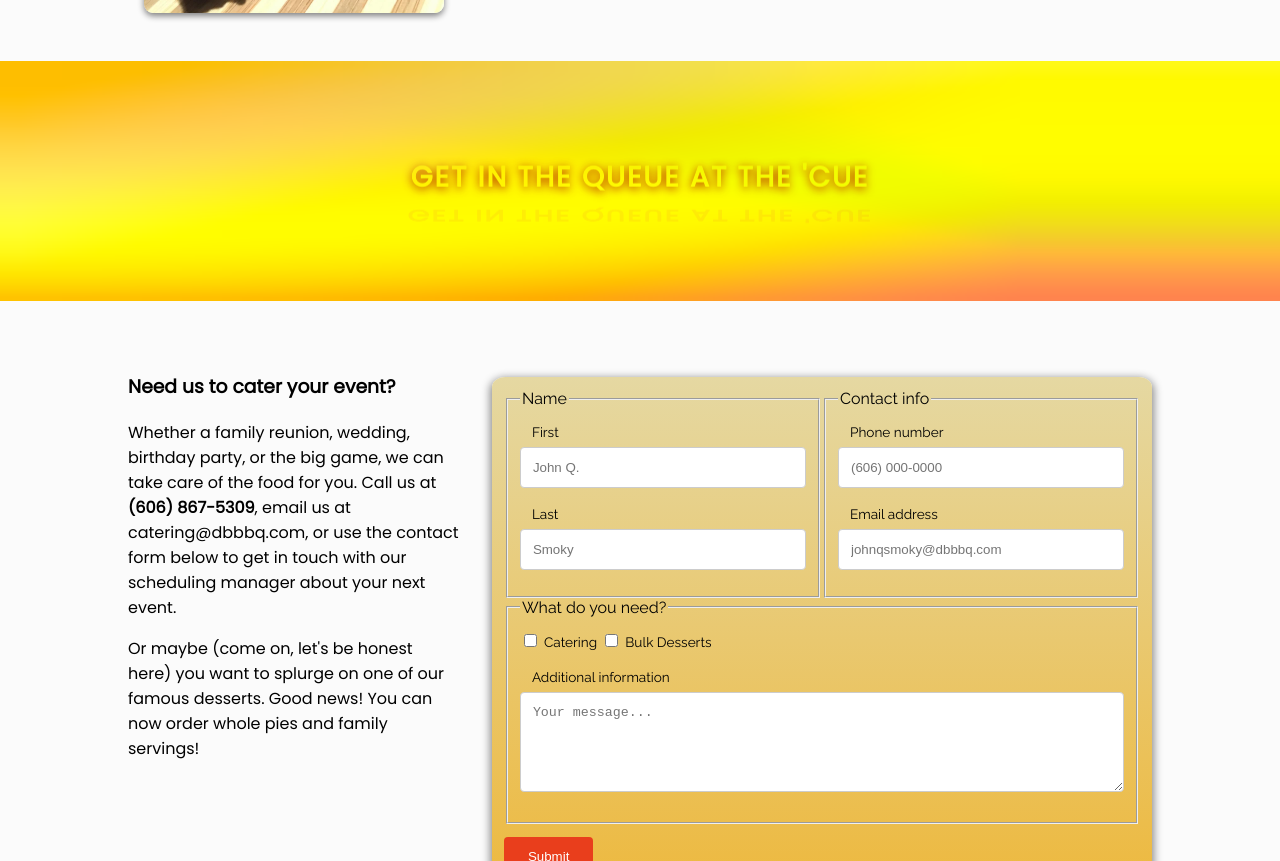
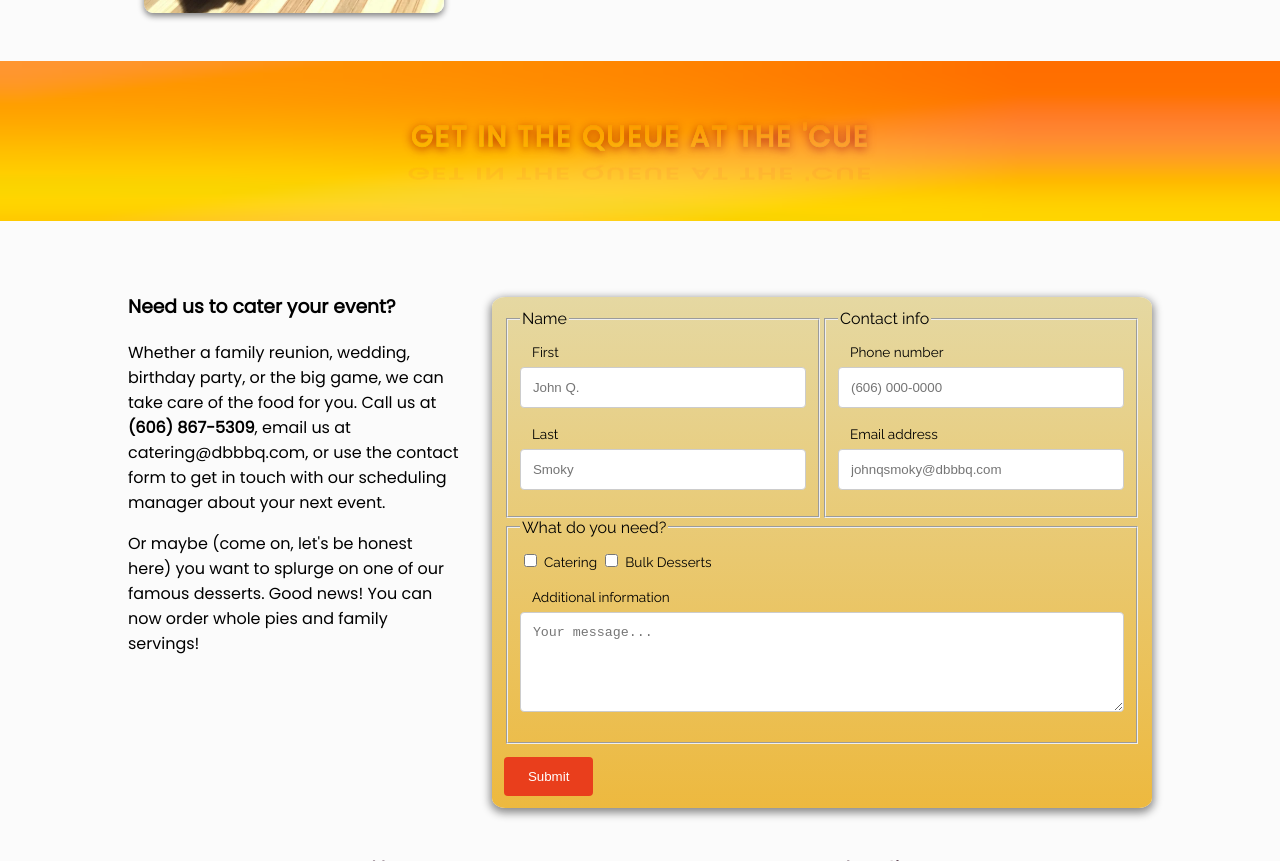
Before and after one commit to ryancornett/db-bbq, a plain HTML site: page index.html in a window 1280 px wide. Shown: the part 2090-2951 px from the top of the page. Drawn offline with nearby package versions, Linux system fonts and the light colour scheme.

Commit message:
Slight changes to canvas animation

```diff
--- a/index.html
+++ b/index.html
@@ -51,7 +51,7 @@
         </div>
 
         <main id="menu">
-            <header>
+            <header class="header-bottom">
                 <h1>Danny Boone's</h1>
                 <p>Take-Out BBQ</p>
             </header>
@@ -404,7 +404,7 @@
             <div class="we-cater">
                 <h3>Need us to cater your event?</h3>
             <p>Whether a family reunion, wedding, birthday party, or the big game, we can take care of the food for you.
-                Call us at <b>(606) 867-5309</b>, email us at catering@dbbbq.com, or use the contact form below to get in touch with our
+                Call us at <b>(606) 867-5309</b>, email us at catering@dbbbq.com, or use the contact form to get in touch with our
                 scheduling manager about your next event.</p>
             <p>Or maybe (come on, let's be honest here) you want to splurge on one of our famous desserts. Good news! You can now order
                 whole pies and family servings!</p>
--- a/main.js
+++ b/main.js
@@ -92,24 +92,24 @@ const canvas = document.getElementById('canvas');
         context.fillRect(x, y, 10, 10);
     }
     const R = function (x, y, time) {
-        return (Math.floor(305 + 64 * Math.cos((x * x - y * y) / 300 + time)));
+        return (Math.floor(315 + 64 * Math.cos((x * x - y * y) / 300 + time)));
     }
 
     const G = function (x, y, time) {
-        return (Math.floor(190 + 64 * Math.sin((x * x * Math.cos(time / 4) + y * y * Math.sin(time / 3)) / 300)));
+        return (Math.floor(150 + 64 * Math.sin((x * x * Math.cos(time / 4) + y * y * Math.sin(time / 3)) / 270)));
     }
 
     const B = function (x, y, time) {
-        return (Math.floor(15 + 64 * Math.sin(5 * Math.sin(time / 3) + ((x - 100) * (x - 100) + (y - 100) * (y - 100)) / 1100)));
+        return (Math.floor(-15 + 64 * Math.sin(5 * Math.cos(time / 3) + ((x - 100) * (x - 100) + (y - 100) * (y - 100)) / 1100)));
     }
 
     const startAnimation = function () {
         for (x = 0; x <= 25; x++) {
-            for (y = 0; y <= 50; y++) {
+            for (y = 0; y <= 40; y++) {
                 color(x, y, R(x, y, -time), G(x, y, time), B(x, y, time));
             }
         }
-        time = time + 0.01;
+        time = time + 0.02;
         window.requestAnimationFrame(startAnimation);
     }
 
--- a/styles.css
+++ b/styles.css
@@ -14,7 +14,7 @@
 }
 
 html {
-  scroll-padding-top: 4.75rem;
+  scroll-padding-top: 3.6rem;
   scroll-behavior: smooth;
 }
 
@@ -194,7 +194,7 @@ header > p {
 
 canvas {
   width: 100%;
-  height: 30vh;
+  height: 20vh;
 }
 
 .hero-text-shadow {
@@ -216,7 +216,7 @@ canvas {
 .position-reflection {
   position: absolute;
   left: 50%;
-  transform: translate(-50%, -153%);
+  transform: translate(-50%, -110%);
 }
 
 .hero-text-reflection {
@@ -463,12 +463,12 @@ input[type=submit]:hover {
   max-width: 70%;
   flex: 1 1 100px;
   filter: grayscale(100%);
-  transition: all 0.2s ease-in-out;
+  transition: all 0.35s ease-in-out;
 }
 
 .social-media-icons > a:hover > img {
   filter: grayscale(0%);
-  transition: all 0.2s ease-in-out;
+  transition: all 0.35s ease-in-out;
 }
 
 .copyright {
```
